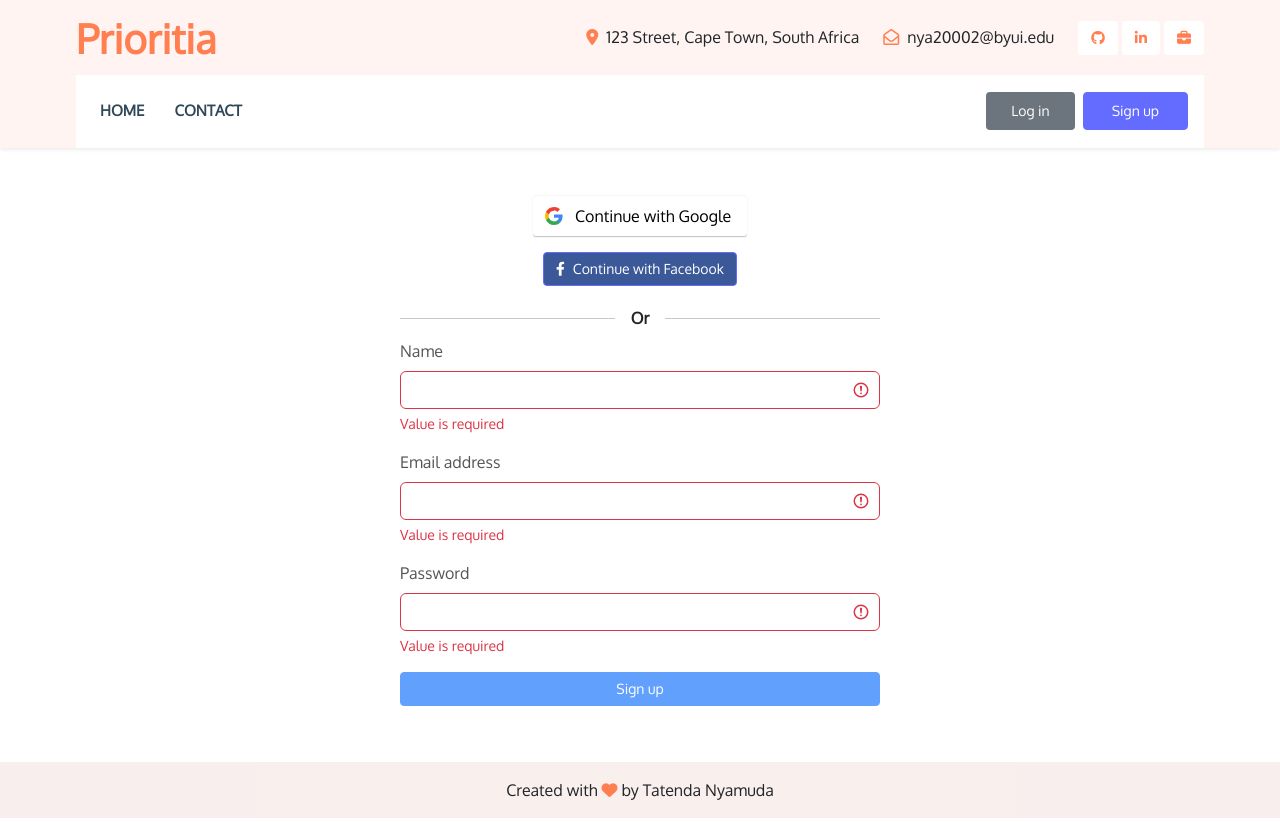
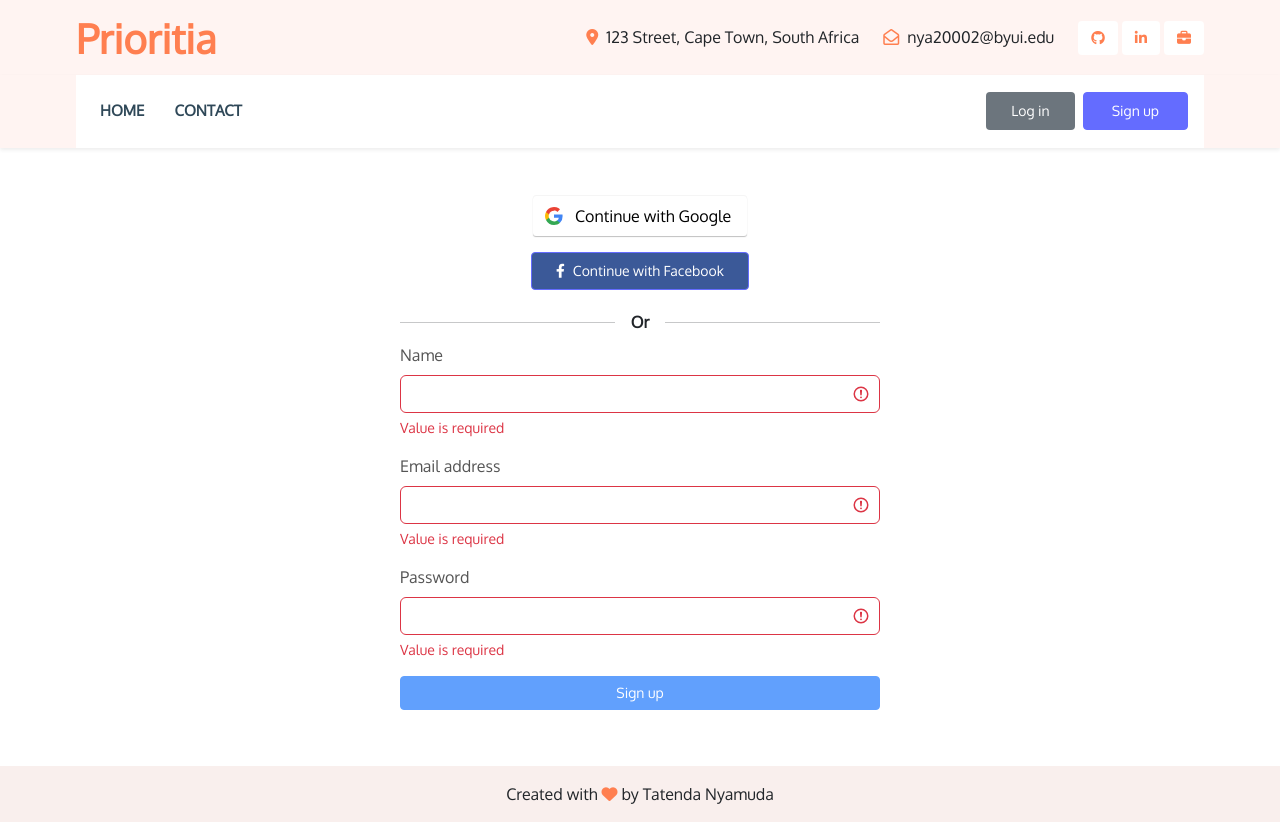
Before and after one commit to nyamuda/todo-app, a Vue app: page /account/register in a window 1280 px wide. Built offline with nearby package versions, Linux system fonts and the light colour scheme.

Commit message:
padding added to facebook button

```diff
--- a/src/components/Account/OauthItem.vue
+++ b/src/components/Account/OauthItem.vue
@@ -12,7 +12,7 @@
   <div class="text-center mb-3">
     <button
       @click="loginWithFacebook"
-      class="btn btn-primary btn-lg btn-block"
+      class="btn btn-primary btn-lg btn-block px-4 py-2"
       style="background-color: #3b5998"
     >
       <i class="fab fa-facebook-f me-2"></i>Continue with Facebook
```
